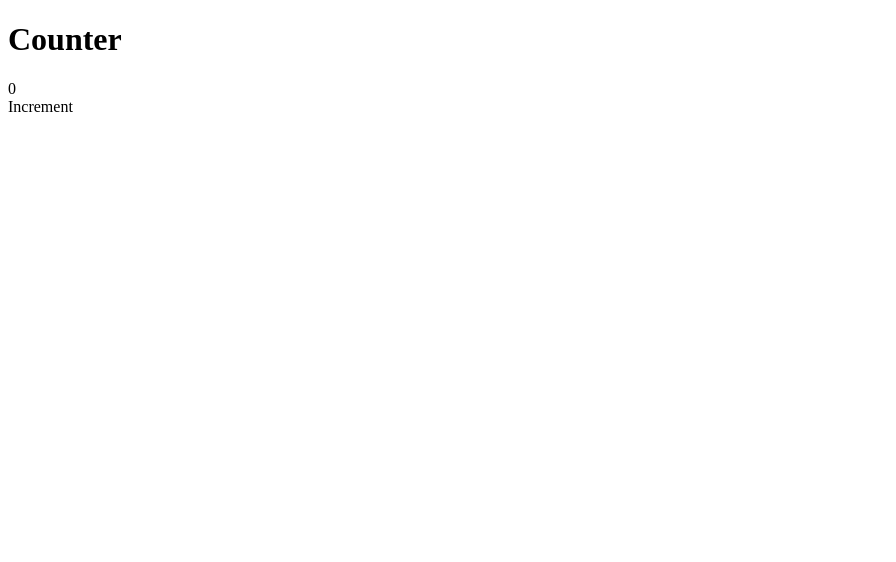
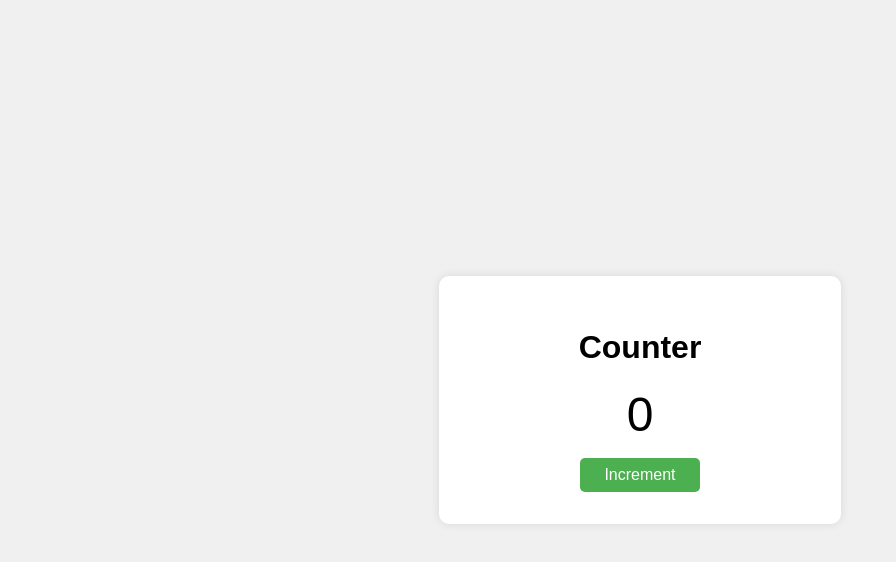
Before and after one commit to rabbiWD/react-structure, a plain HTML site: page index.html in a window 1280 px wide. Shown: the whole page, without its empty margins (0-896 px from the left). Drawn offline with Linux system fonts and the light colour scheme.

Commit message:
added style.css

```diff
--- a/index.html
+++ b/index.html
@@ -4,6 +4,7 @@
     <meta charset="UTF-8">
     <meta name="viewport" content="width=device-width, initial-scale=1.0">
     <title>Document</title>
+    <link rel="stylesheet" href="style.css">
 </head>
 <body>
     <div class="counter">
--- /dev/null
+++ b/style.css
@@ -0,0 +1,39 @@
+
+body{
+    font-family: sans-serif;
+    background-color: #f0f0f0;
+    display: flex;
+    align-items: center;
+    justify-content: center;
+    height: 100vh;
+    margin: 0;
+}
+
+.counter{
+    width: 338px;
+    background: white;
+    padding: 2rem;
+    border-radius: 10px;
+    box-shadow: 0 0 10px rgba(0,0,0,0.1);
+    text-align: center;
+}
+
+.count{
+    font-size: 3rem;
+    margin: 1rem 0;
+}
+
+.buttons{
+    display: flex;
+    justify-content: center;
+}
+
+#button{
+    padding: 0.5rem 1.5rem;
+    font-size: 1rem;
+    border: none;
+    border-radius: 5px;
+    cursor: pointer;
+    background-color: #4caf50;
+    color: white;
+}
```
